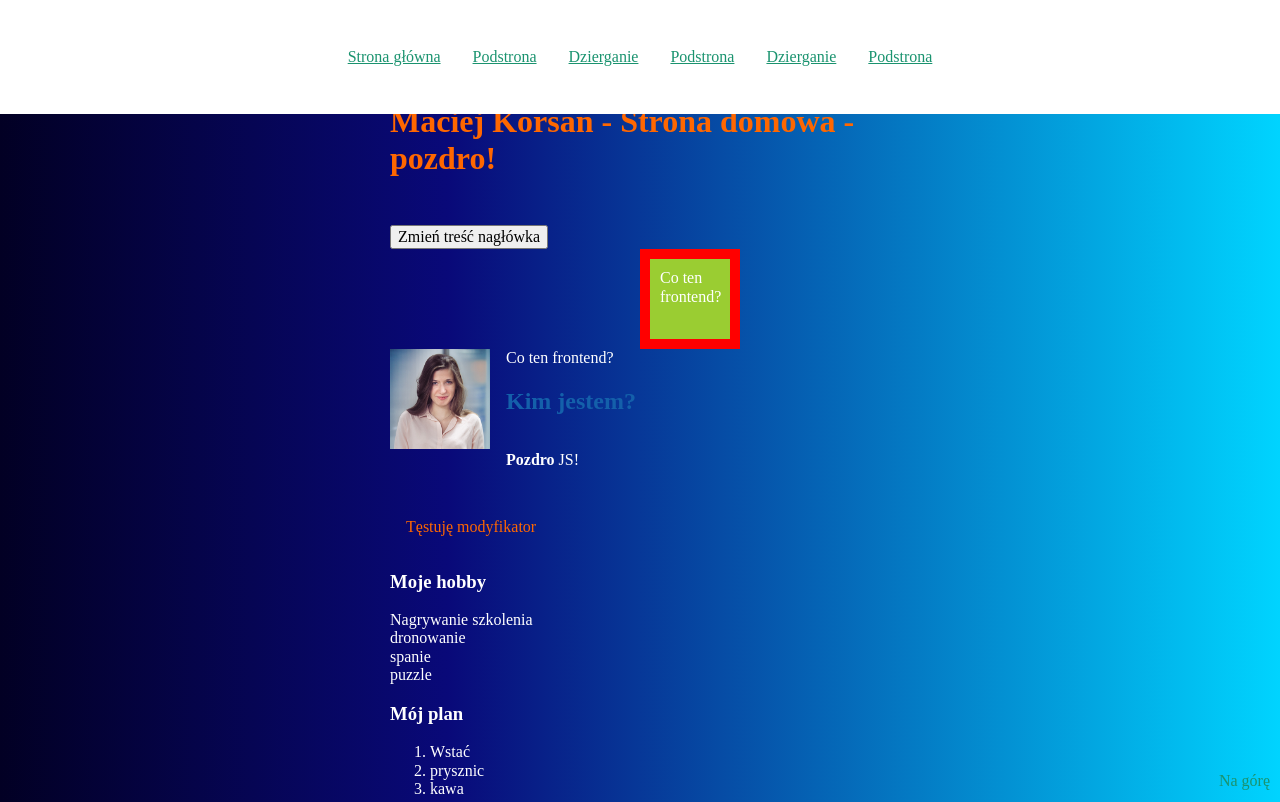
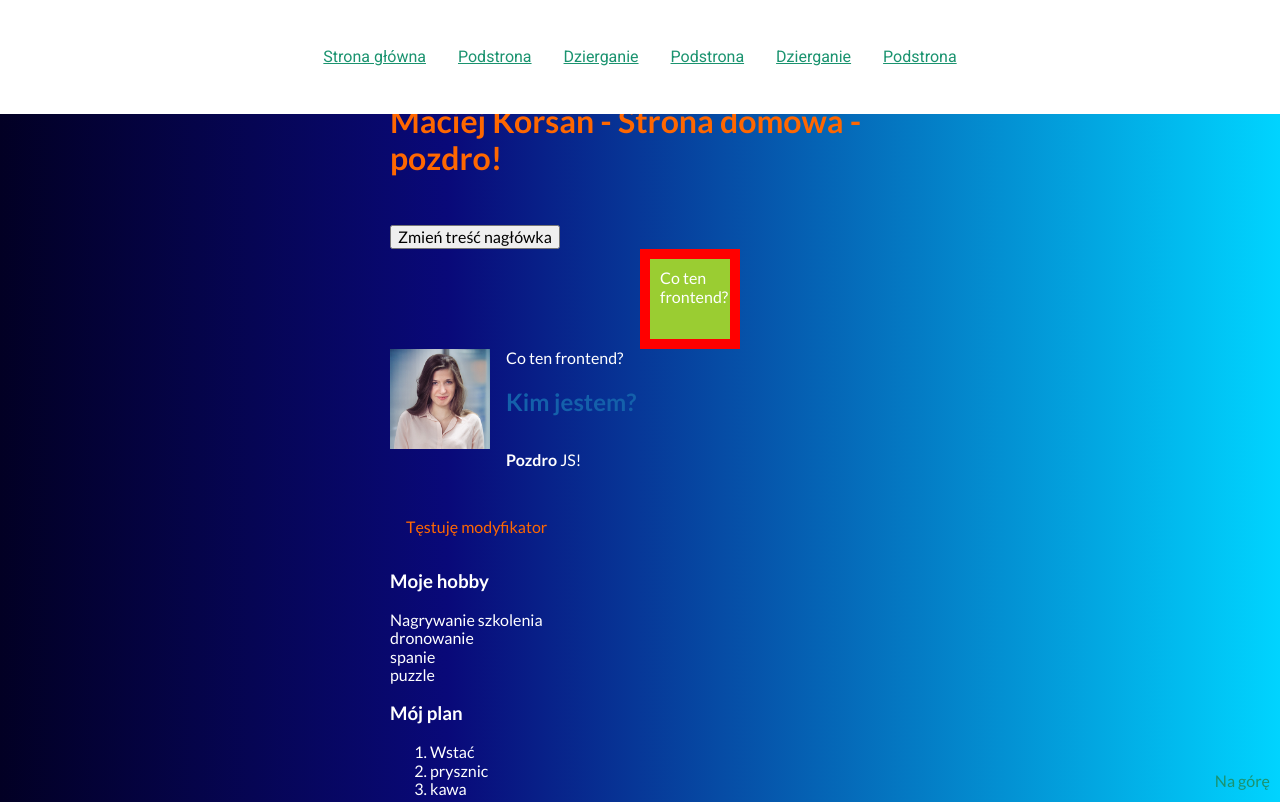
Before and after one commit to monikanaleznik/homepage-gulp, a website: page src/content/index.html in a window 1280 px wide. Shown: the top 802 px of the page. Drawn offline with nearby package versions, Linux system fonts and the light colour scheme; files that its build step writes are made by us from their sources; files whose address does not match are found by name.

Commit message:
new-fonts

```diff
--- a/src/scss/main.scss
+++ b/src/scss/main.scss
@@ -1,6 +1,6 @@
 @import "_normalize";
 @import "_variables";
-
+@import url('https://fonts.googleapis.com/css2?family=Lato:wght@400;700&family=Roboto:wght@400;700&display=swap');
 
 html {
   box-sizing: border-box;
@@ -19,6 +19,7 @@ body {
     rgba(0, 212, 255, 1) 100%
   );
   color: #fff;
+  font-family: 'Lato';
 }
 
 .site-header {
@@ -33,6 +34,7 @@ body {
 }
 
 .navigation {
+  font-family: 'Roboto';
   &__link {
     color: #1a936f;
   }
```
